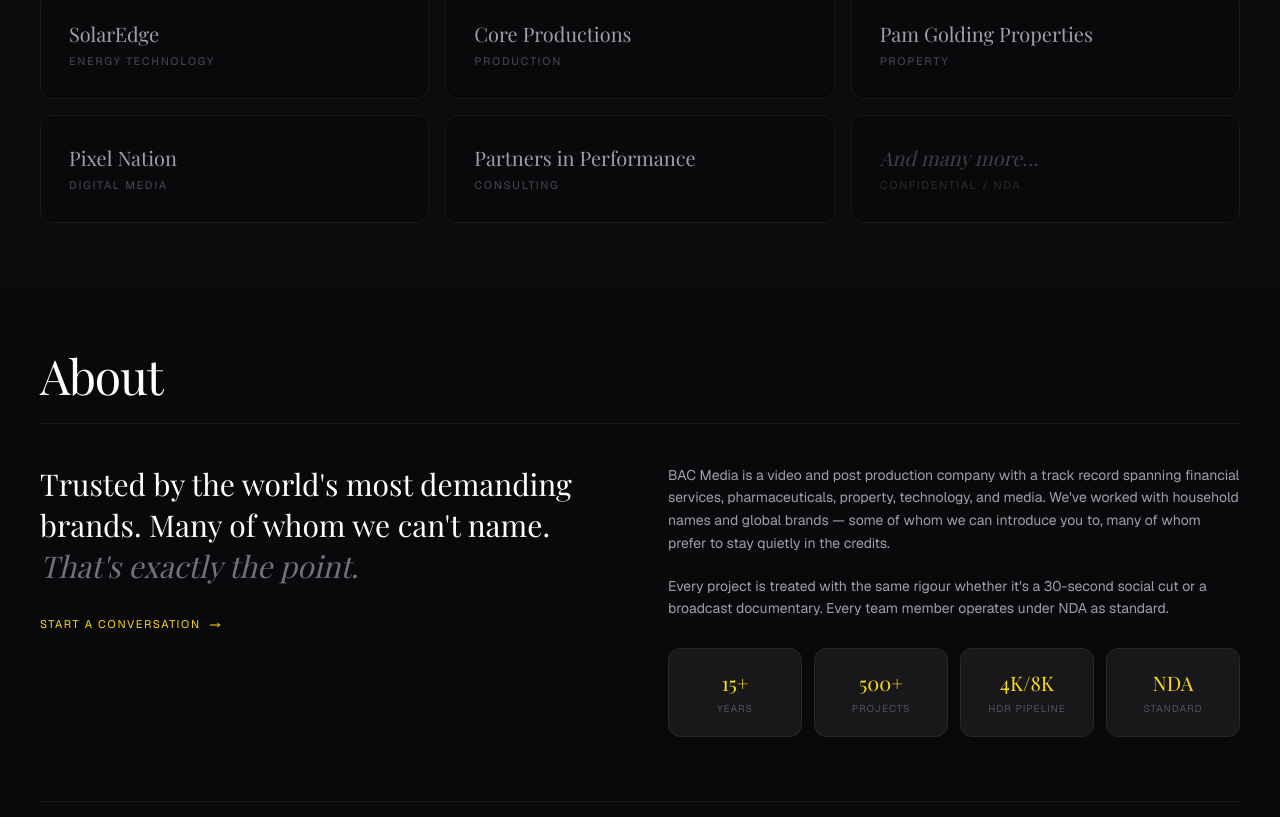
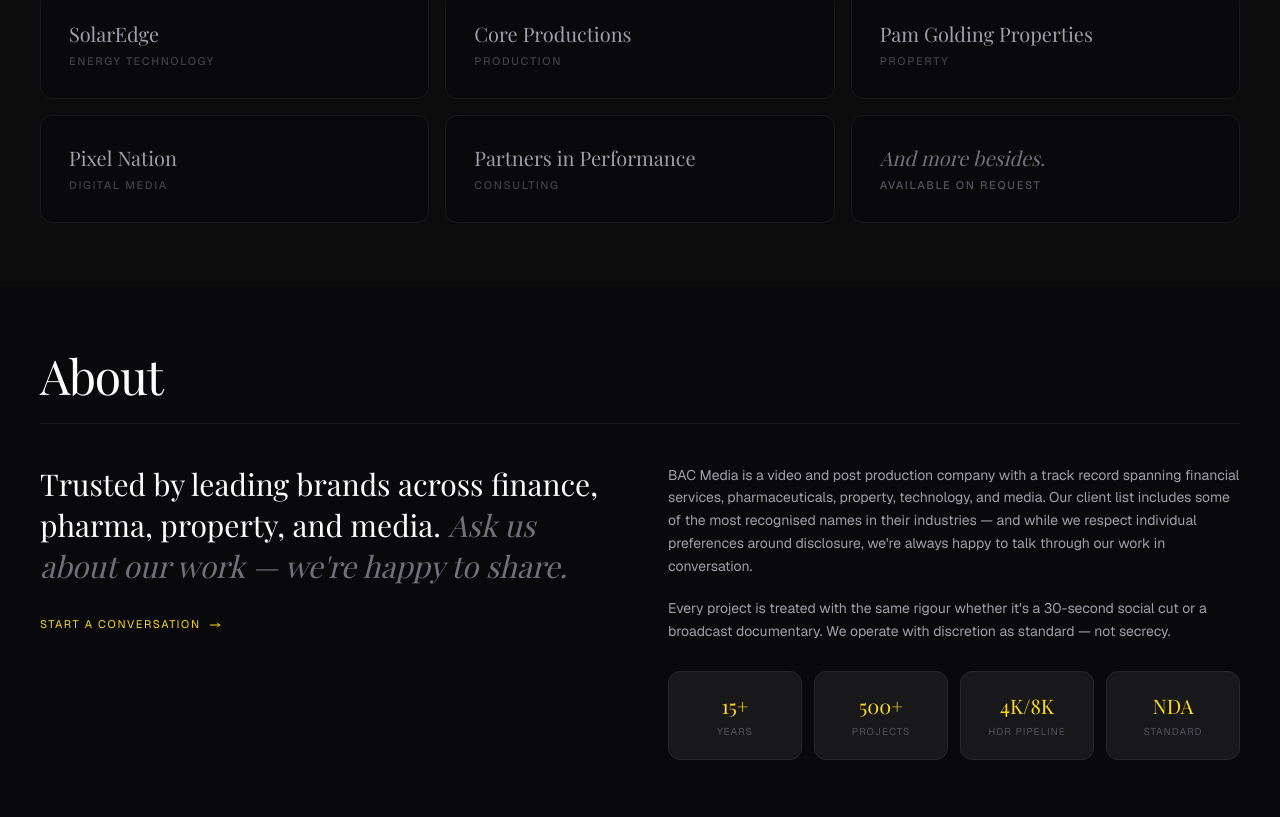
Before and after one commit to Stevher/BACmedia, a Next.js app: page / in a window 1280 px wide. Shown: the part 2803-3620 px from the top of the page. Built offline with nearby package versions, Linux system fonts and the light colour scheme.

Commit message:
fix: rewrite copy — discretion not secrecy, available on request
Removes NDA-heavy language that reads as evasive. Replaces with
open, confident tone: happy to share on request, not hiding anything.

https://claude.ai/code/session_01GNGfpjQoMKDXMeetspjbLe

```diff
--- a/app/components/About.tsx
+++ b/app/components/About.tsx
@@ -27,8 +27,8 @@ export default function About() {
           <div className="grid grid-cols-1 lg:grid-cols-2 gap-14">
             <div>
               <p className="font-serif text-2xl sm:text-3xl font-normal text-white leading-snug mb-6">
-                Trusted by the world's most demanding brands. Many of whom we can't name.{" "}
-                <em className="text-zinc-500">That's exactly the point.</em>
+                Trusted by leading brands across finance, pharma, property, and media.{" "}
+                <em className="text-zinc-500">Ask us about our work — we're happy to share.</em>
               </p>
               <a href="#contact" className="inline-flex items-center gap-2 text-[11px] tracking-[0.15em] uppercase text-[#ffdd15] hover:text-yellow-300 transition-colors group">
                 Start a conversation
@@ -40,10 +40,10 @@ export default function About() {
 
             <div className="space-y-5">
               <p className="text-sm text-zinc-400 leading-relaxed">
-                BAC Media is a video and post production company with a track record spanning financial services, pharmaceuticals, property, technology, and media. We've worked with household names and global brands — some of whom we can introduce you to, many of whom prefer to stay quietly in the credits.
+                BAC Media is a video and post production company with a track record spanning financial services, pharmaceuticals, property, technology, and media. Our client list includes some of the most recognised names in their industries — and while we respect individual preferences around disclosure, we're always happy to talk through our work in conversation.
               </p>
               <p className="text-sm text-zinc-400 leading-relaxed">
-                Every project is treated with the same rigour whether it's a 30-second social cut or a broadcast documentary. Every team member operates under NDA as standard.
+                Every project is treated with the same rigour whether it's a 30-second social cut or a broadcast documentary. We operate with discretion as standard — not secrecy.
               </p>
 
               <div className="grid grid-cols-4 gap-3 pt-2">
@@ -63,7 +63,7 @@ export default function About() {
             <div>
               <span className="rule-yellow mb-4 inline-block" />
               <p className="font-serif text-xl font-normal text-zinc-300 leading-snug">
-                A track record we can describe, if not always name.
+                A track record built across industries. Ask us about specific work — we're open.
               </p>
             </div>
             <div className="lg:col-span-2 grid grid-cols-1 sm:grid-cols-2 gap-y-3 gap-x-8">
--- a/app/components/Clients.tsx
+++ b/app/components/Clients.tsx
@@ -37,11 +37,11 @@ export default function Clients() {
           ))}
 
           <div className="bg-zinc-950 border border-zinc-900 rounded-xl px-7 py-7 flex flex-col justify-center">
-            <h3 className="font-serif text-xl font-normal italic text-zinc-700 leading-snug mb-1.5">
-              And many more…
+            <h3 className="font-serif text-xl font-normal italic text-zinc-500 leading-snug mb-1.5">
+              And more besides.
             </h3>
-            <p className="text-[11px] font-medium tracking-[0.15em] uppercase text-zinc-800">
-              Confidential / NDA
+            <p className="text-[11px] font-medium tracking-[0.15em] uppercase text-zinc-600">
+              Available on request
             </p>
           </div>
         </div>
```
